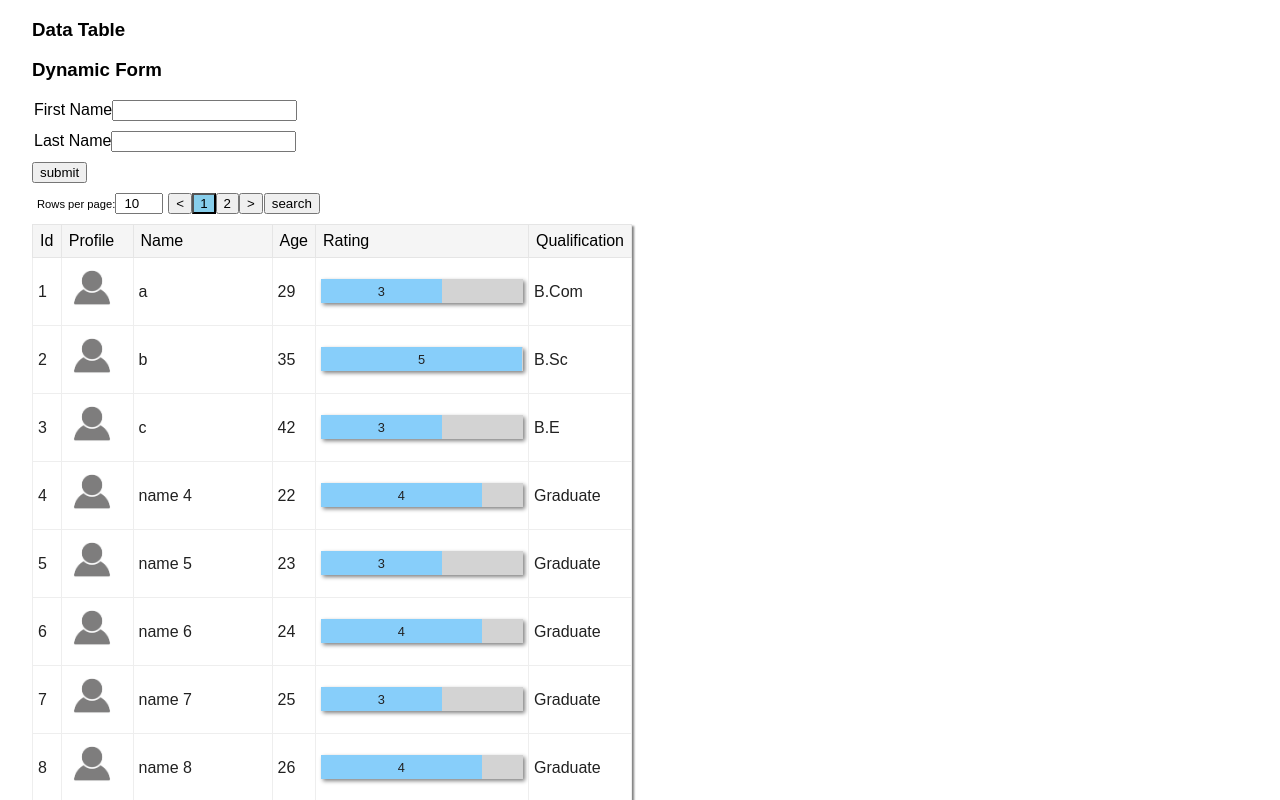
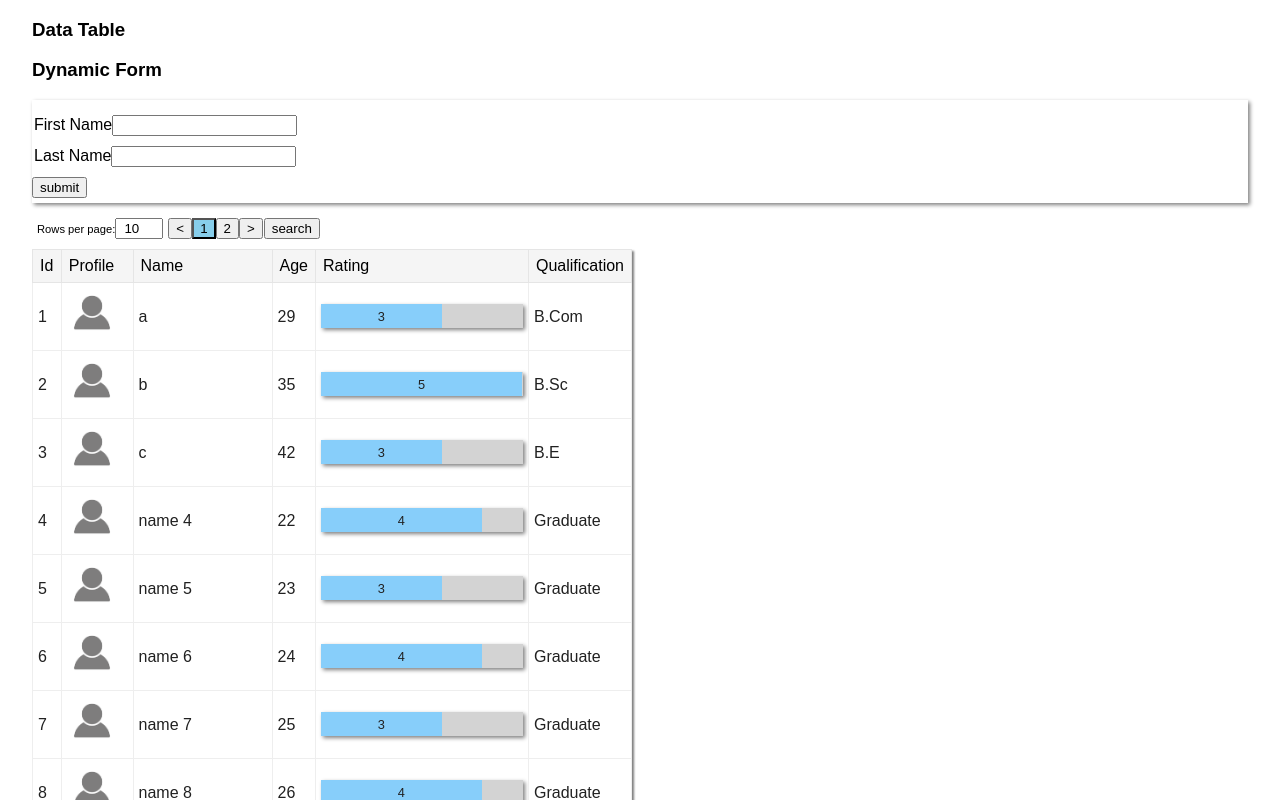
Before and after one commit to rajeshpillai/react-datatable, a React (Create React App) app: page / in a window 1280 px wide. Shown: the top 800 px of the page. Built offline with nearby package versions, Linux system fonts and the light colour scheme.

Commit message:
Feature: Dynamic form: CSS

```diff
--- a/src/components/DynamicForm/form.css
+++ b/src/components/DynamicForm/form.css
@@ -1,3 +1,9 @@
+.dynamic-form {
+    box-shadow: 2px 2px 4px grey;
+    margin-bottom: 5px;
+    padding-top: 5px;
+    padding-bottom: 5px;
+}
 .form-group {
     margin: 10px 2px;
 }
```
